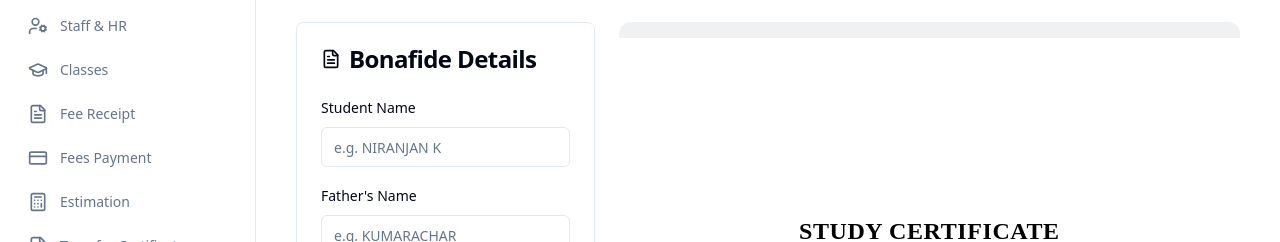
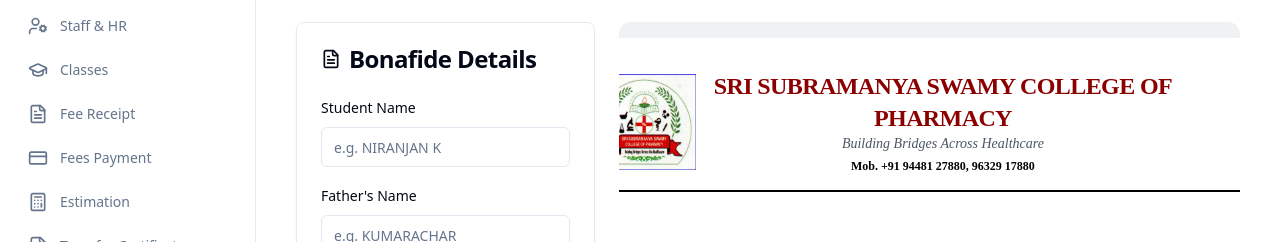
Before and after one commit to N-i-k-h/akshara-edusuite, a React (Vite) app in the folder frontend/: page /study-certificate in a window 1280 px wide. Shown: the part 162-404 px from the top of the page. Built offline with nearby package versions, Linux system fonts and the light colour scheme; no server answers; sample sign-in values are in the browser's storage; the HTML template or start-up script is replaced by a standard one; what to-words would draw is missing.

Commit message:
Add header/logo to Study Certificate and update table headers to 'Total Paid'

```diff
--- a/frontend/src/pages/Fees.tsx
+++ b/frontend/src/pages/Fees.tsx
@@ -671,7 +671,7 @@ const Fees = () => {
                 <TableHead>Student Name</TableHead>
                 <TableHead>Grade</TableHead>
                 <TableHead>Fee Type</TableHead>
-                <TableHead>Paid</TableHead>
+                <TableHead>Total Paid</TableHead>
                 <TableHead>Due</TableHead>
                 <TableHead>Method</TableHead>
                 <TableHead>Status</TableHead>
--- a/frontend/src/pages/Students.tsx
+++ b/frontend/src/pages/Students.tsx
@@ -804,7 +804,7 @@ const Students = () => {
               <TableHead>Name</TableHead>
               <TableHead>Class</TableHead>
               <TableHead className="text-right">Total Fee</TableHead>
-              <TableHead className="text-right">Paid</TableHead>
+              <TableHead className="text-right">Total Paid</TableHead>
               <TableHead className="text-right">Due</TableHead>
               <TableHead>Status</TableHead>
               <TableHead>Fees</TableHead>
--- a/frontend/src/pages/StudyCertificate.tsx
+++ b/frontend/src/pages/StudyCertificate.tsx
@@ -489,8 +489,20 @@ const StudyCertificate = () => {
               {certType === "bonafide" ? (
                 // === BONAFIDE TEMPLATE ===
                 <div className="p-8 h-[295mm] overflow-hidden flex flex-col">
-                  {/* 3cm top gap for pre-printed header */}
-                  <div style={{ height: "30mm" }}></div>
+                  {/* Header */}
+                  <div className="text-center border-b-2 border-black pb-4 mb-4">
+                    <div className="flex items-center justify-between px-2">
+                      <img src="/college_logo.png" alt="Logo" className="h-24 w-auto" />
+                      <div className="text-center flex-1">
+                        <h1 className="text-2xl font-bold uppercase tracking-tight text-[#8B0000]">
+                          Sri Subramanya Swamy College of Pharmacy
+                        </h1>
+                        <p className="italic text-sm text-gray-600 mb-1">Building Bridges Across Healthcare</p>
+                        <p className="text-xs font-bold">Mob. +91 94481 27880, 96329 17880</p>
+                      </div>
+                      <div className="w-24"></div>
+                    </div>
+                  </div>
 
                   <div className="text-center mb-12 mt-8">
                     <h2 className="text-2xl font-bold uppercase underline underline-offset-4 tracking-wide">
@@ -560,8 +572,20 @@ const StudyCertificate = () => {
               ) : (
                 // === COUNCIL FORMAT TEMPLATE ===
                 <div className="p-6 h-[295mm] text-[11px] flex flex-col overflow-hidden">
-                  {/* 3cm top gap for pre-printed header */}
-                  <div style={{ height: "30mm" }}></div>
+                  {/* Header */}
+                  <div className="text-center border-b-2 border-black pb-4 mb-4">
+                    <div className="flex items-center justify-between px-2">
+                      <img src="/college_logo.png" alt="Logo" className="h-24 w-auto" />
+                      <div className="text-center flex-1">
+                        <h1 className="text-2xl font-bold uppercase tracking-tight text-[#8B0000]">
+                          Sri Subramanya Swamy College of Pharmacy
+                        </h1>
+                        <p className="italic text-sm text-gray-600 mb-1">Building Bridges Across Healthcare</p>
+                        <p className="text-xs font-bold">Mob. +91 94481 27880, 96329 17880</p>
+                      </div>
+                      <div className="w-24"></div>
+                    </div>
+                  </div>
 
                   {/* Top Header Row */}
                   <div className="flex justify-between items-start mb-2">
```
